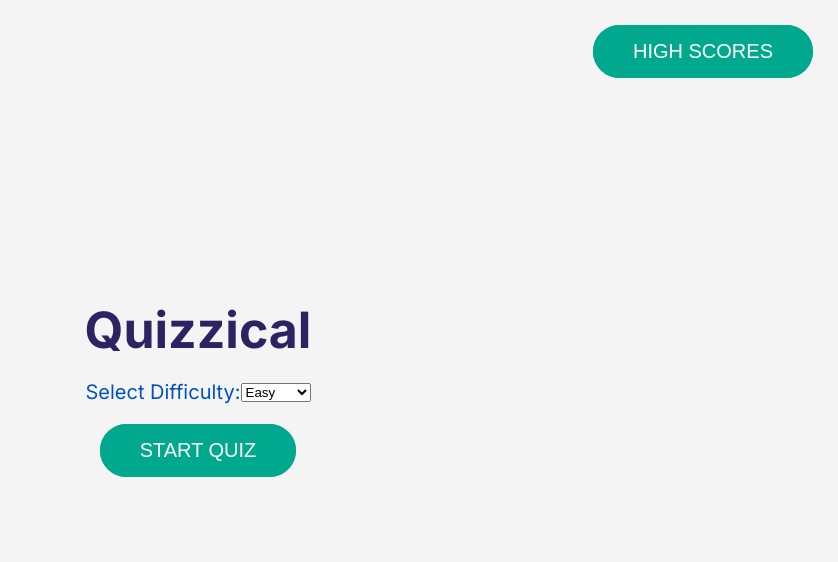
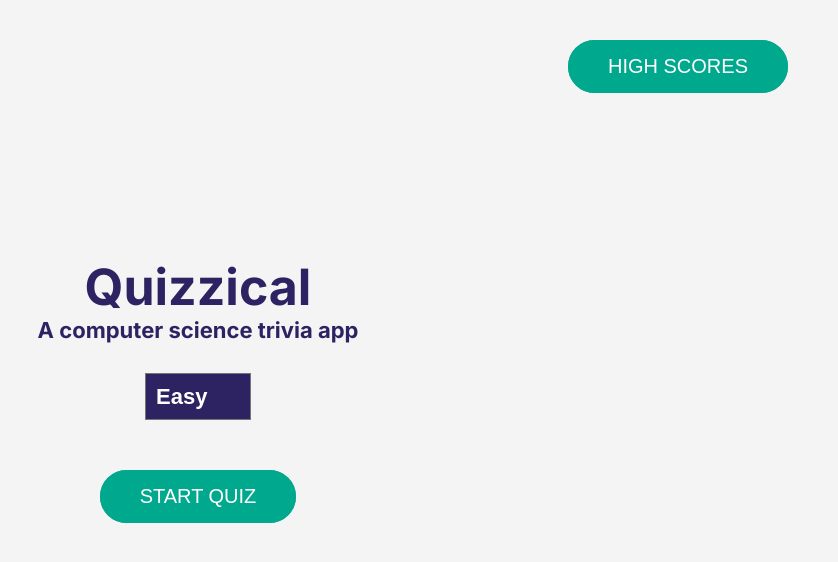
Before and after one commit to localhostwiththemost/react-quiz, a React (Vite) app: page / in a window 1280 px wide. Shown: the top 562 px of the page, without its empty margins (442-1280 px from the left). Built offline with nearby package versions, Linux system fonts and the light colour scheme.

Commit message:
Style changes throughout, updated modal text

```diff
--- a/src/Modal.jsx
+++ b/src/Modal.jsx
@@ -5,7 +5,7 @@ function Modal({ onClose, message }) {
     <div className="modal">
       <ion-icon name="close-outline" onClick={onClose}></ion-icon>
       <div className="modal-content">
-        <h2>{message}</h2>
+        <p className="message-text">{message}</p>
       </div>
     </div>
   );
--- a/src/Quiz.jsx
+++ b/src/Quiz.jsx
@@ -136,7 +136,7 @@ function Quiz({ difficulty }) {
               {questions.map((question, index) => (
                 <div className="QA-container" key={index}>
                   <div className="QA">
-                    <h2>{question.question}</h2>
+                    <p className="question-text">{question.question}</p>
                     <Answers
                       question={question}
                       onQuizComplete={quizComplete}
--- a/src/StartPage.jsx
+++ b/src/StartPage.jsx
@@ -31,19 +31,19 @@ function StartPage({ onDifficultyChange, difficulty }) {
     navigate("/quiz");
   };
 
-  const openModal = () => {
-    setShowModal(true);
+  const closeModal = () => {
+    setShowModal(false);
   };
 
-  const closeModal = () => {
-    setShowModal(false);
+  const toggleModal = () => {
+    setShowModal(!showModal);
   };
 
   return (
     <div className="start-page">
       <button
         className="highscore-btn btn-main btn-main__green btn-main__animated"
-        onClick={openModal}
+        onClick={toggleModal}
       >
         High Scores
       </button>
@@ -62,11 +62,12 @@ function StartPage({ onDifficultyChange, difficulty }) {
       <div className="start-container">
         <div className="title-container">
           <h1>Quizzical</h1>
+          <h2 className="quiz-description">A computer science trivia app</h2>
         </div>
         <div className="select-container">
-          <label htmlFor="difficulty-select" className="difficulty-label">
+          {/* <label htmlFor="difficulty-select" className="difficulty-label">
             Select Difficulty:
-          </label>
+          </label> */}
           <select
             id="difficulty-select"
             value={difficulty}
--- a/src/Timer.jsx
+++ b/src/Timer.jsx
@@ -51,9 +51,9 @@ function Timer({ duration, onTimeOut, onQuizComplete }) {
   return (
     <>
       {remaining === 0 || !isRunning ? (
-        <p>Done!</p>
+        <p className="complete">Quiz Complete!</p>
       ) : (
-        <p>{remaining} seconds remaining</p>
+        <p className="countdown">{remaining} seconds remaining</p>
       )}
     </>
   );
--- a/src/sass/base/_base.scss
+++ b/src/sass/base/_base.scss
@@ -5,6 +5,7 @@
 
 html {
   scroll-behavior: smooth;
+  height: 100%;
   // DEFINES WHAT 1 REM IS
   font-size: 62.5%; /*62.5% of 16px = 10px (We use a % to be more user friendly, 16px is default)
         */
@@ -48,4 +49,5 @@ html {
 body {
   font-family: "Inter", sans-serif;
   background-color: $color-off-white;
+  height: 100%;
 }
--- a/src/sass/components/_modal.scss
+++ b/src/sass/components/_modal.scss
@@ -39,5 +39,9 @@
   top: 50%;
   left: 50%;
   transform: translate(-50%, -50%);
-  white-space: nowrap;
 }
+
+.message-text {
+  font-size: 2.8rem;
+  padding: 10px;
+}
--- a/src/sass/layout/_start.scss
+++ b/src/sass/layout/_start.scss
@@ -1,27 +1,51 @@
 .start-page {
   position: relative;
+  height: 100vh;
 }
 
 .highscore-btn {
   position: absolute;
-  top: 25px;
-  right: 25px;
+  top: 40px;
+  right: 50px;
   cursor: pointer;
 }
 
 .start-container {
-  padding: 300px;
+  display: flex;
+  flex-direction: column;
+  justify-content: center;
+  align-items: center;
+  gap: 1rem;
+  white-space: nowrap;
+  height: 100%;
 }
 
 .title-container {
   display: flex;
   justify-content: center;
   align-items: center;
+  flex-direction: column;
   font-size: 2.5rem;
   color: $color-navy-blue;
+}
+
+.quiz-description {
+  font-size: 2.2rem;
 }
 
 .difficulty-label {
   font-size: 2rem;
   color: $color-royal-blue;
 }
+
+select {
+  font-size: 2.2rem;
+  background-color: $color-navy-blue;
+  color: #fff;
+  font-weight: 600;
+  padding: 10px;
+  outline: none;
+  -webkit-appearance: none;
+  -moz-appearance: none;
+  appearance: none;
+}
--- a/src/sass/main.css
+++ b/src/sass/main.css
@@ -5,6 +5,7 @@
 
 html {
   scroll-behavior: smooth;
+  height: 100%;
   font-size: 62.5%; /*62.5% of 16px = 10px (We use a % to be more user friendly, 16px is default)
 */
   /*Global font-size (Each rem unit is now 10px)*/
@@ -33,6 +34,7 @@ html {
 body {
   font-family: "Inter", sans-serif;
   background-color: #f4f4f4;
+  height: 100%;
 }
 
 .btn-container {
@@ -172,7 +174,11 @@ body {
   top: 50%;
   left: 50%;
   transform: translate(-50%, -50%);
-  white-space: nowrap;
+}
+
+.message-text {
+  font-size: 2.8rem;
+  padding: 10px;
 }
 
 .QA-container {
@@ -188,6 +194,12 @@ body {
   margin-bottom: 20px;
 }
 
+.question-text {
+  color: #2d2363;
+  font-size: 1.8rem;
+  font-weight: 500;
+}
+
 .answer-container {
   display: flex;
   flex-direction: row;
@@ -195,7 +207,7 @@ body {
 }
 
 .answer {
-  border: 1px solid #4d5b9e;
+  border: 1px solid #2d2363;
   border-radius: 8px;
   background-color: #fff;
   padding: 5px;
@@ -223,32 +235,68 @@ body {
   font-size: 2.5rem;
 }
 
+.countdown {
+  color: #0052c4;
+  font-size: 2.8rem;
+  font-weight: 500;
+}
+
+.complete {
+  color: #00a98d;
+  font-size: 3rem;
+  font-weight: 600;
+}
+
 .start-page {
   position: relative;
+  height: 100vh;
 }
 
 .highscore-btn {
   position: absolute;
-  top: 25px;
-  right: 25px;
+  top: 40px;
+  right: 50px;
   cursor: pointer;
 }
 
 .start-container {
-  padding: 300px;
+  display: flex;
+  flex-direction: column;
+  justify-content: center;
+  align-items: center;
+  gap: 1rem;
+  white-space: nowrap;
+  height: 100%;
 }
 
 .title-container {
   display: flex;
   justify-content: center;
   align-items: center;
+  flex-direction: column;
   font-size: 2.5rem;
   color: #2d2363;
+}
+
+.quiz-description {
+  font-size: 2.2rem;
 }
 
 .difficulty-label {
   font-size: 2rem;
   color: #0052c4;
+}
+
+select {
+  font-size: 2.2rem;
+  background-color: #2d2363;
+  color: #fff;
+  font-weight: 600;
+  padding: 10px;
+  outline: none;
+  -webkit-appearance: none;
+  -moz-appearance: none;
+  appearance: none;
 }
 
 .quiz-container {
```
Also changed, not shown: src/sass/components/_questions.scss (+7 -1 lines), src/sass/components/_timer.scss (+12 -0 lines), 1 other file (tests, documents, lock files or other folders).
